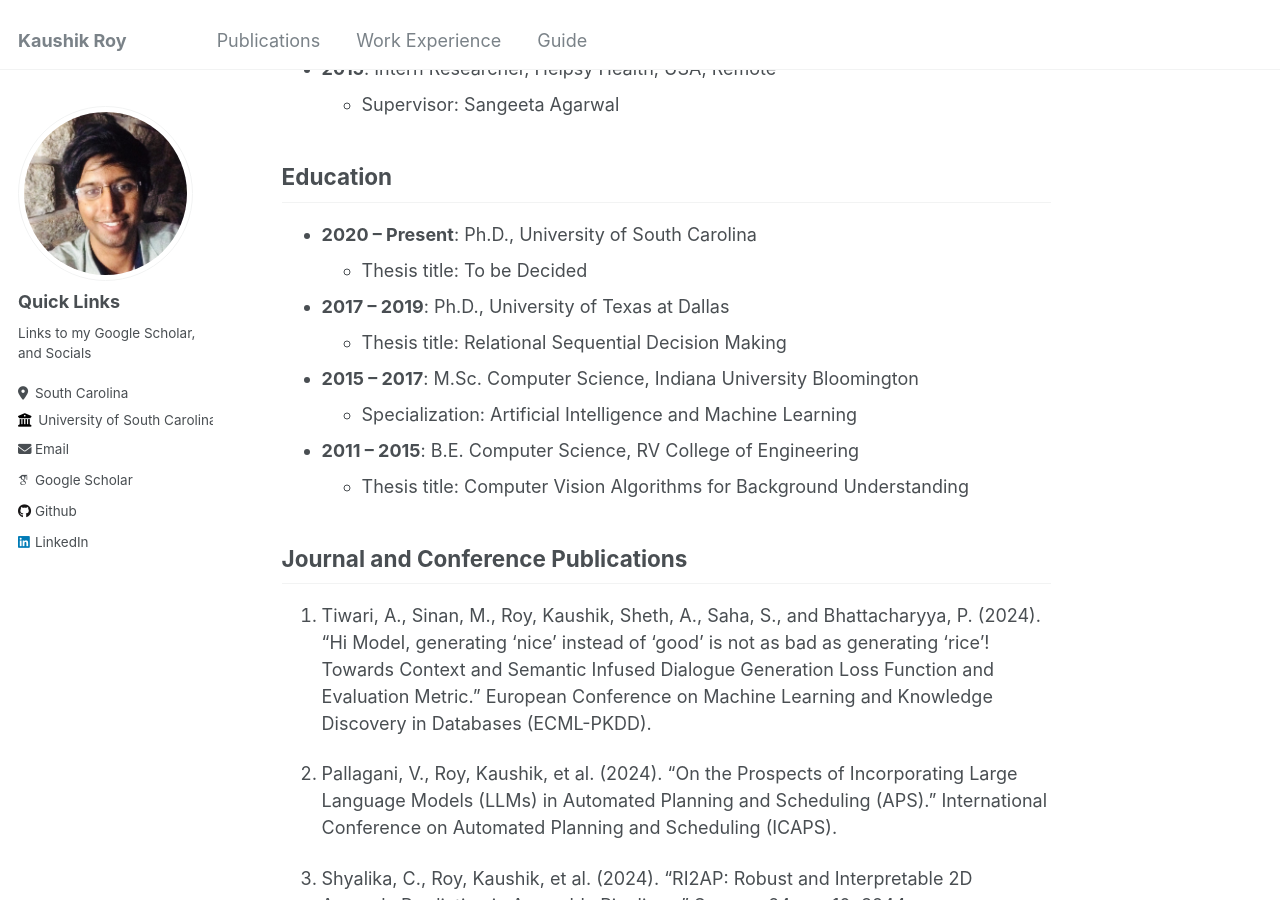
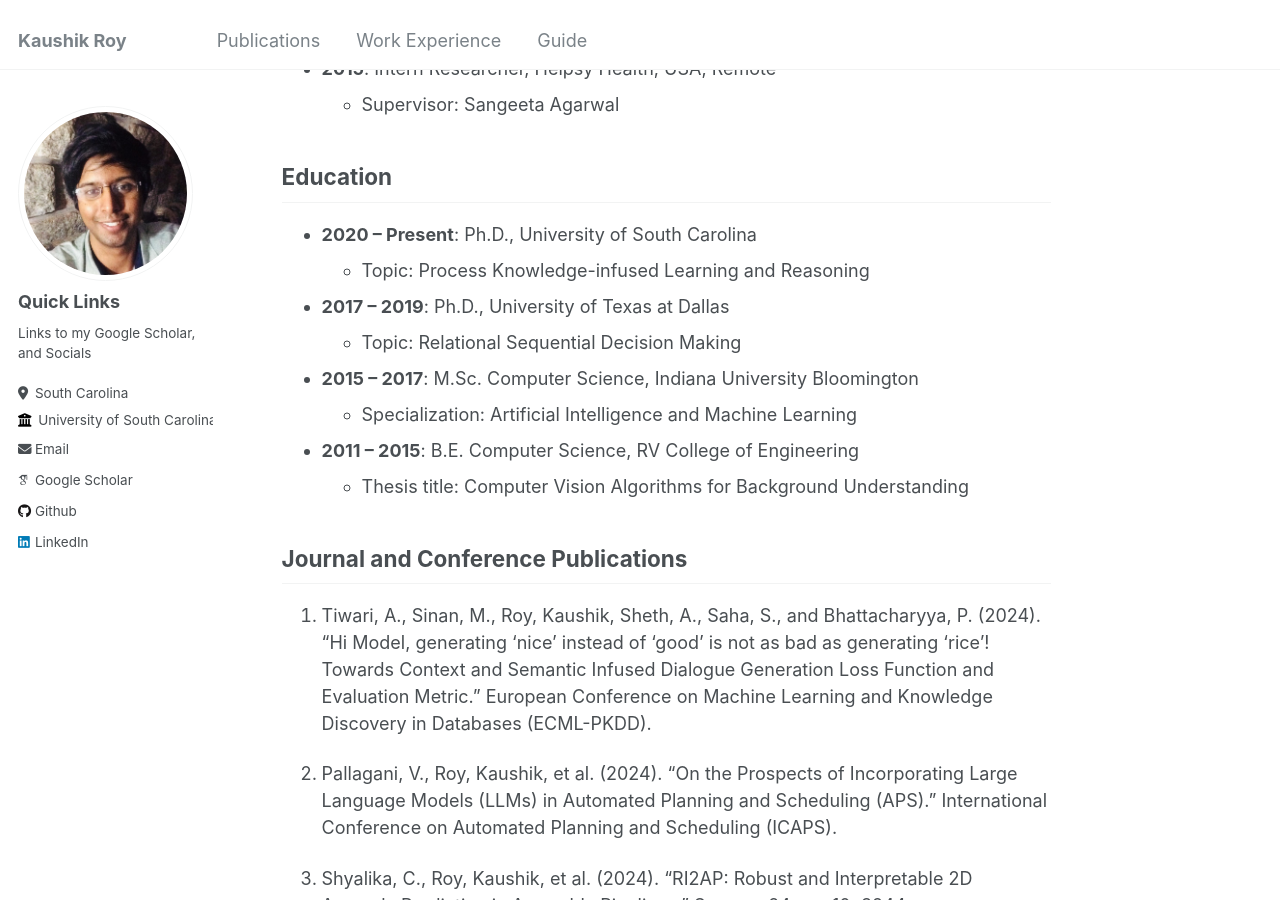
Before and after one commit to kauroy1994/home, a Jekyll site: the page built from _pages/markdown.md, in a window 1280 px wide and 900 px high, scrolled down 483 px. Built offline with Jekyll 4.4.1, drawn with Linux system fonts in a browser that asks for light colours; some web fonts are replaced.

Commit message:
Update markdown.md

```diff
--- a/_pages/markdown.md
+++ b/_pages/markdown.md
@@ -20,9 +20,9 @@ author_profile: true
 ## Education
 
 - **2020 – Present**: Ph.D., University of South Carolina
-  - Thesis title: To be Decided
+  - Topic: Process Knowledge-infused Learning and Reasoning
 - **2017 – 2019**: Ph.D., University of Texas at Dallas
-  - Thesis title: Relational Sequential Decision Making
+  - Topic: Relational Sequential Decision Making
 - **2015 – 2017**: M.Sc. Computer Science, Indiana University Bloomington
   - Specialization: Artificial Intelligence and Machine Learning
 - **2011 – 2015**: B.E. Computer Science, RV College of Engineering
```
